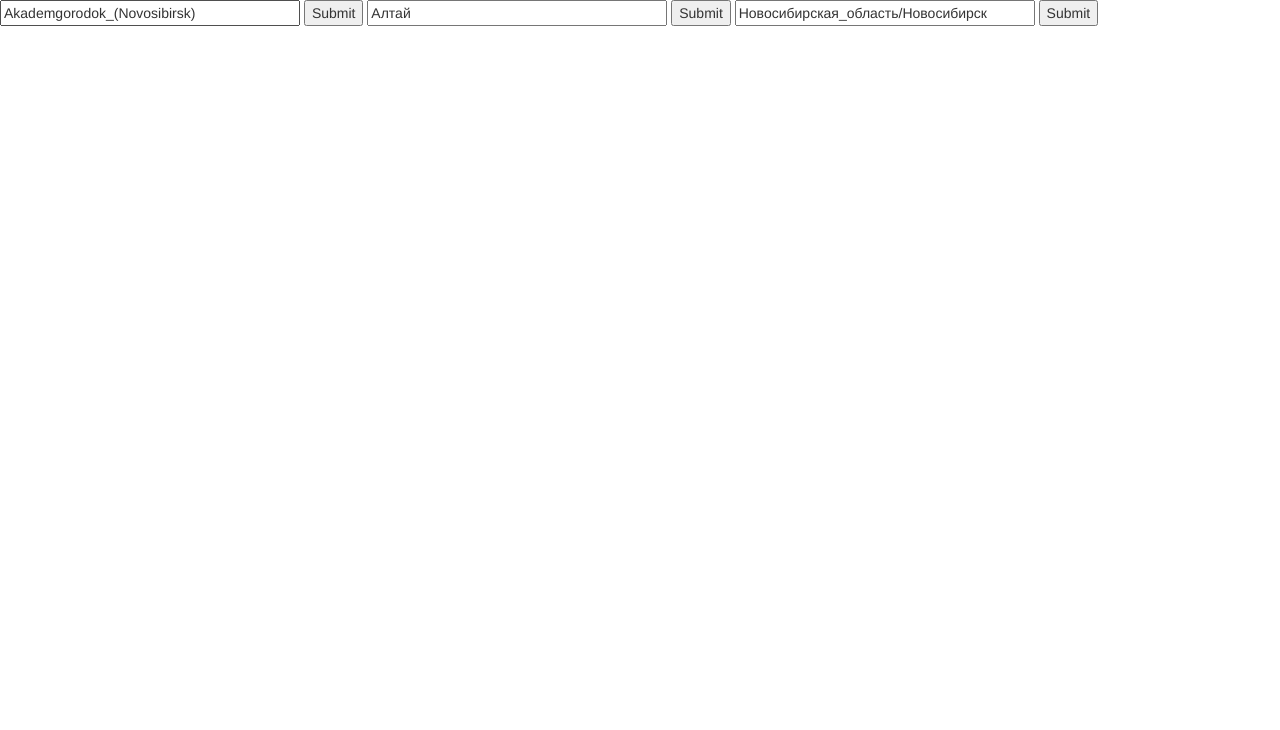
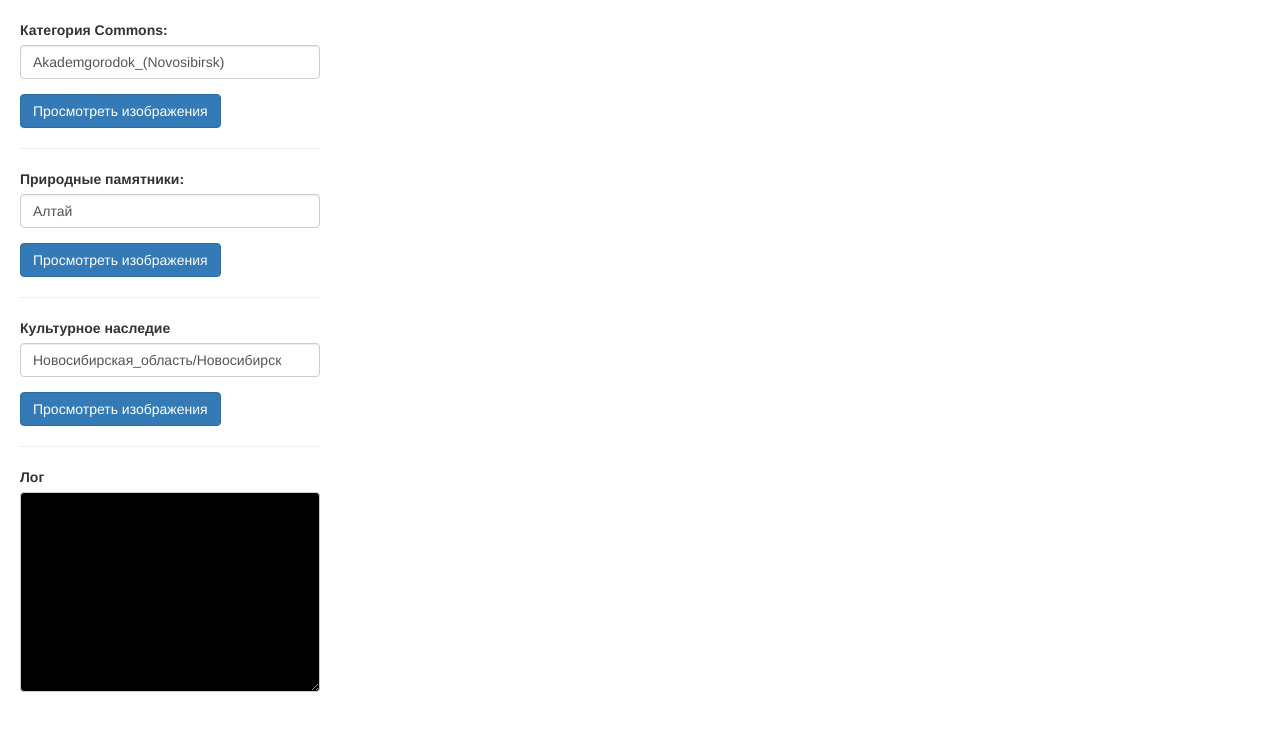
Before and after one commit to baturin/commons-image-viewer, a plain HTML site: page index.html in a window 1280 px wide. Drawn offline with Linux system fonts and the light colour scheme.

Commit message:
Better layout; added log

```diff
--- a/commons-viewer.js
+++ b/commons-viewer.js
@@ -36,6 +36,18 @@ function walkTree(startNode, walkNodeFunction, onSuccess) {
     });
 }
 
+log = {
+    init: function() {
+        this.logControl = $('#log');
+        this.logControl.val('');
+    },
+    info: function(message) {
+        this.logControl.val(
+            this.logControl.val() + message + "\n"
+        );
+        this.logControl.scrollTop(this.logControl[0].scrollHeight);
+    }
+};
 
 commonsApi = {
     baseUrl: 'https://commons.wikimedia.org/w/api.php',
@@ -52,6 +64,8 @@ commonsApi = {
     },
 
     getSubcategories: function(category, onSuccess) {
+        log.info('Get subcategories of category "' + category + '"');
+
         this.executeRequest(
             {
                 'action': 'query',
@@ -99,6 +113,8 @@ commonsApi = {
     },
 
     getCategoryFiles: function(category, limit, onSuccess) {
+        log.info('Get files of category "' + category + '"');
+
         this.executeRequest(
             {
                 'action': 'query',
@@ -137,6 +153,8 @@ commonsApi = {
     },
 
     getImageInfo: function(image, onSuccess) {
+        log.info('Get image info of "' + image + '"');
+
         this.executeRequest(
             {
                 'action': 'query',
@@ -338,6 +356,7 @@ wikivoyageApi = {
     },
 
     getPage: function(page, onSuccess) {
+        log.info('Get Wikivoyage page "' + page + '"');
         this.executeRequest(
             {
                 'action': 'query',
@@ -378,6 +397,7 @@ function parseCategoryIds(pageContents)
 }
 
 $.when( $.ready ).then(function() {
+    log.init();
     $('#setCategory').click(function() { application.updateCategory(); });
     $('#setNature').click(function() { application.updateNature(); });
     $('#setCulture').click(function() { application.updateCulture(); });
--- /dev/null
+++ b/css/commons-image-viewer.css
@@ -0,0 +1,17 @@
+#page-contents-block {
+    display: flex;
+    flex-direction: row;
+}
+#left-block {
+    padding: 20px;
+}
+#images-block {
+    padding: 20px;
+}
+#log {
+    background-color: black;
+    color: #cccccc;
+    font-family: monospace, serif;
+    font-size: 8pt;
+    height: 200px;
+}
--- a/index.html
+++ b/index.html
@@ -8,21 +8,55 @@
         <meta http-equiv="X-UA-Compatible" content="IE=edge">
         <meta name="viewport" content="width=device-width, initial-scale=1">
         <link href="css/bootstrap.min.css" rel="stylesheet">
+        <link href="css/commons-image-viewer.css" rel="stylesheet">
     </head>
     <body>
         <script src="js/bootstrap.min.js"></script>
-
-        <div>
-            <input type="text" id="category" value="Akademgorodok_(Novosibirsk)" style="width: 300px">
-            <input type="button" id="setCategory" value="Submit">
-            <input type="text" id="nature" value="Алтай" style="width: 300px">
-            <input type="button" id="setNature" value="Submit">
-            <input type="text" id="culture" value="Новосибирская_область/Новосибирск" style="width: 300px">
-            <input type="button" id="setCulture" value="Submit">
+        <div id="page-contents-block">
+            <div id="left-block">
+                <div id="buttons-block">
+                    <div>
+                        <div class="form-group">
+                            <label for="category">Категория Commons:</label>
+                            <input type="text" id="category" name="category" class="form-control" value="Akademgorodok_(Novosibirsk)" style="width: 300px">
+                        </div>
+                        <div>
+                            <button type="submit" class="btn btn-primary" id="setCategory">Просмотреть изображения</button>
+                        </div>
+                    </div>
+                    <hr/>
+                    <div>
+                        <div class="form-group">
+                            <label for="nature">Природные памятники:</label>
+                            <input type="text" id="nature" name="nature" class="form-control" value="Алтай" style="width: 300px">
+                        </div>
+                        <div>
+                            <button type="submit" class="btn btn-primary" id="setNature">Просмотреть изображения</button>
+                        </div>
+                    </div>
+                    <hr/>
+                    <div>
+                        <div class="form-group">
+                            <label for="culture">Культурное наследие</label>
+                            <input type="text" id="culture" name="culture" class="form-control" value="Новосибирская_область/Новосибирск" style="width: 300px">
+                        </div>
+                        <div>
+                            <button type="submit" class="btn btn-primary" id="setCulture">Просмотреть изображения</button>
+                        </div>
+                    </div>
+                    <hr/>
+                </div>
+                <div id="log-block">
+                    <div class="form-group">
+                        <label for="log">Лог</label>
+                        <textarea name="log" id="log" class="form-control" readonly="readonly"></textarea>
+                    </div>
+                </div>
+            </div>
+            <div id="images-block">
+                <ul class="pagination" id="paginator" style="margin: 5px; 0px;"></ul>
+                <div id="images"></div>
+            </div>
         </div>
-
-        <ul class="pagination" id="paginator" style="margin: 5px; 0px;"></ul>
-
-        <div id="images"></div>
     </body>
 </html>
```
